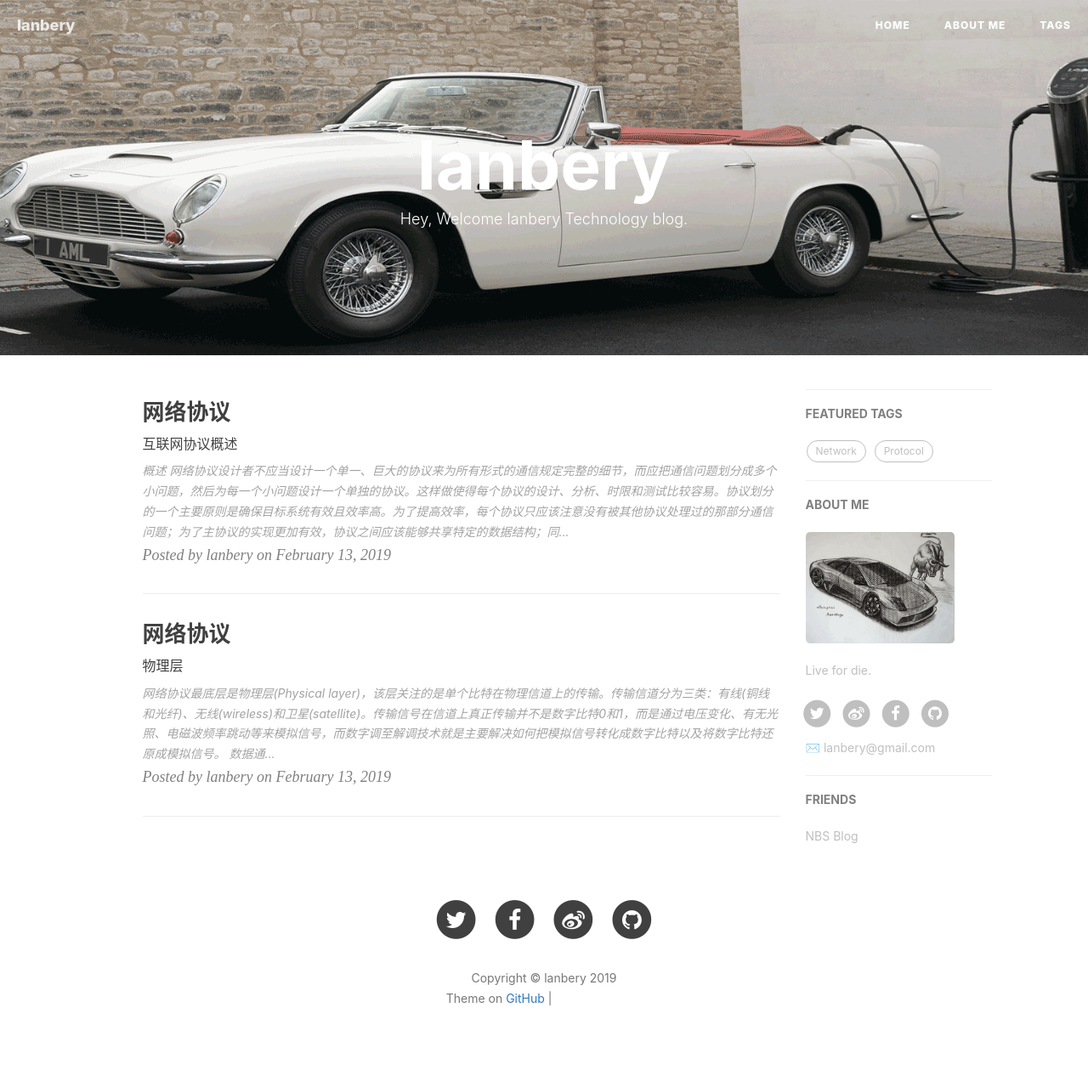
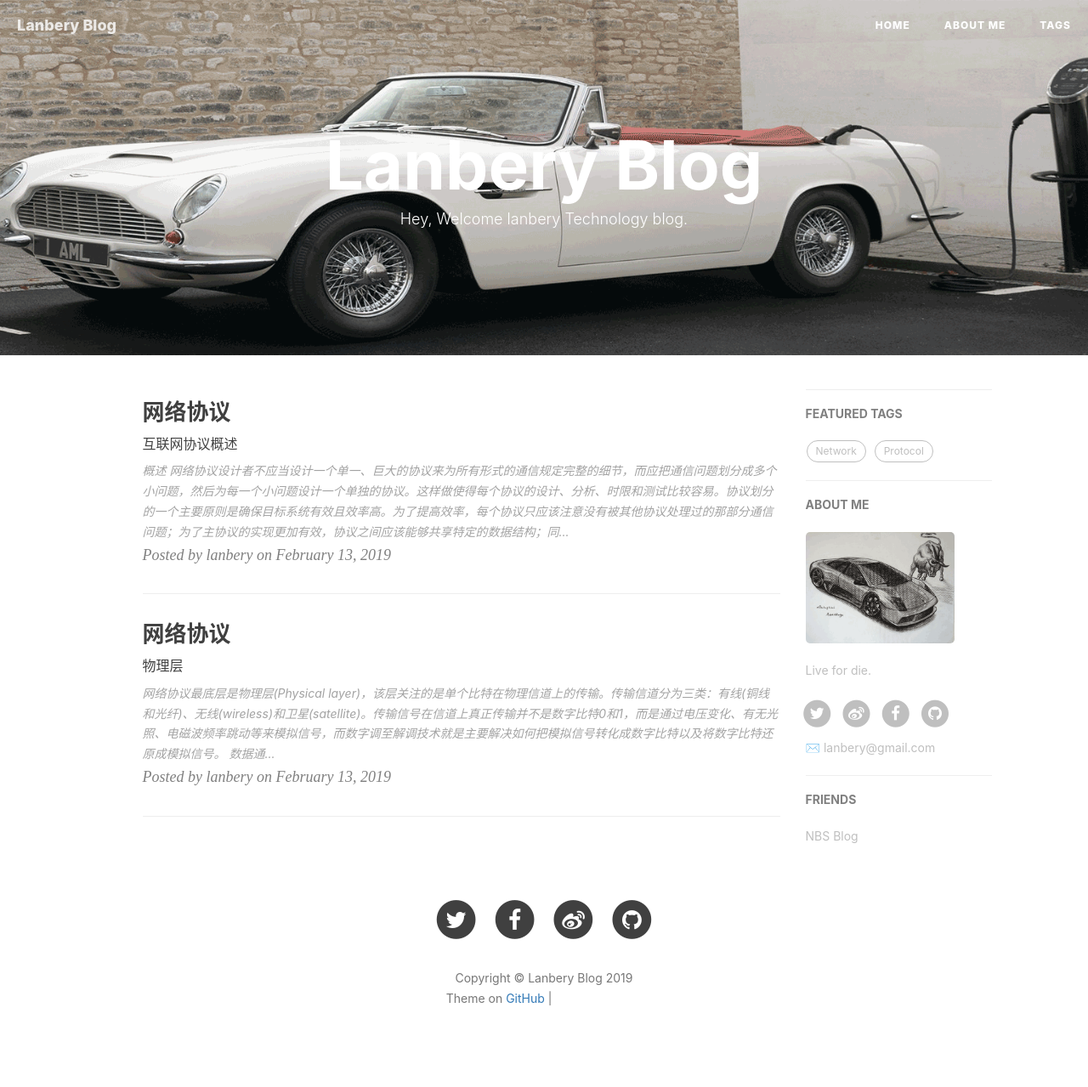
Before and after one commit to lanbery/lanbery.github.io, a Jekyll site: the page built from index.html, in a window 1280 px wide. Shown: the whole page at 85% size. Built offline with Jekyll 4.4.1, drawn with Linux system fonts in a browser that asks for light colours; nearby versions of some CDN libraries; the list of posts is cut into pages by our own code; comment, search, counter and statistics services are not loaded; grey boxes are pictures that could not be loaded.

Commit message:
initial blog frame

```diff
--- a/_config.yml
+++ b/_config.yml
@@ -1,6 +1,6 @@
 theme: jekyll-theme-minimal
 # Site settings
-title: lanbery
+title: Lanbery Blog
 SEOTitle: 浮塵的博客 | lanbery Technology Blog
 header-img: img/martin-one-banner.png
 email: lanbery@gmail.com
@@ -18,10 +18,10 @@ sidebar-avatar: /img/lamborcar.gif
 # SNS settings
 RSS: false
 weibo_username: 1879528630
-#zhihu_username:    Naruto
+#zhihu_username:    lanbery
 github_username:    lanbery
 facebook_username:  lanbery.cai.7
-#jianshu_username:   832753b872c5
+#jianshu_username:   03bb6c19b4ca
 twitter_username:   lamborCai
 
 # Build settings
```
